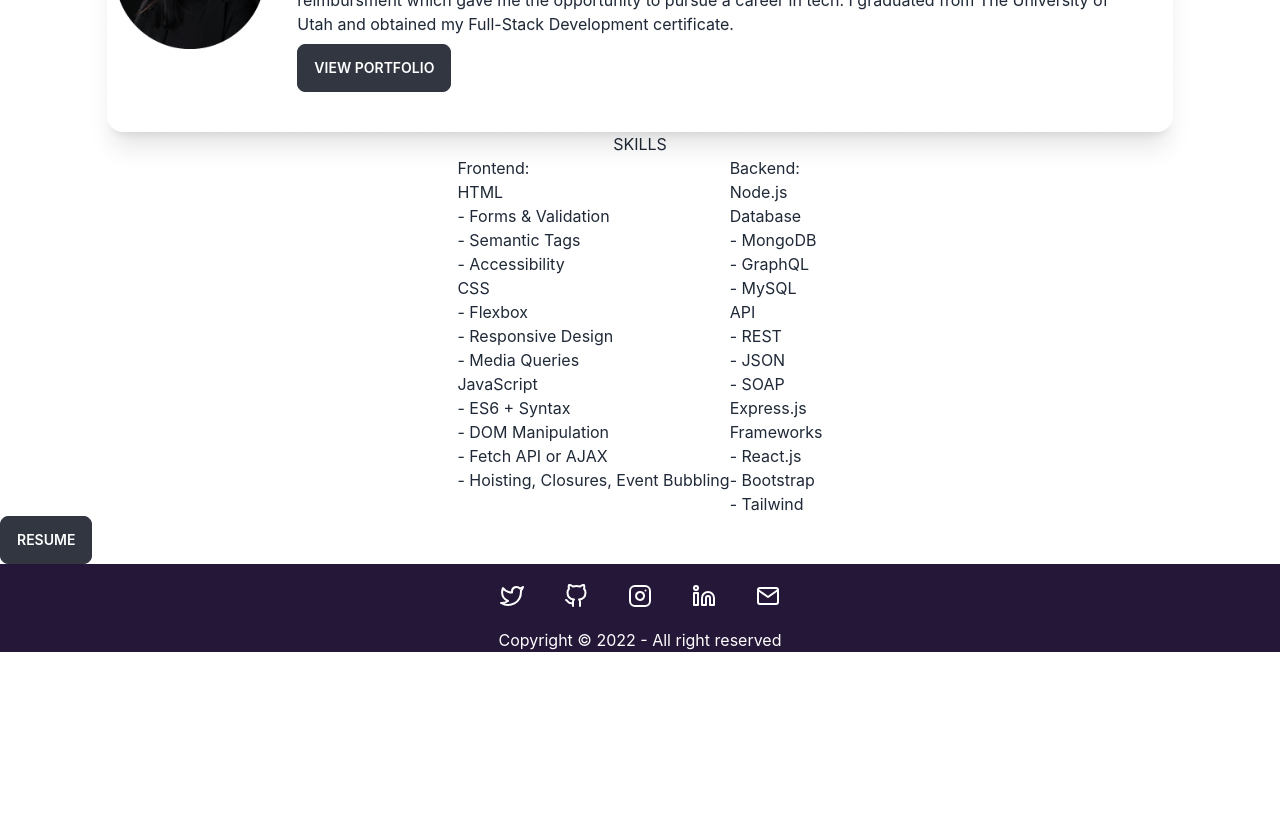
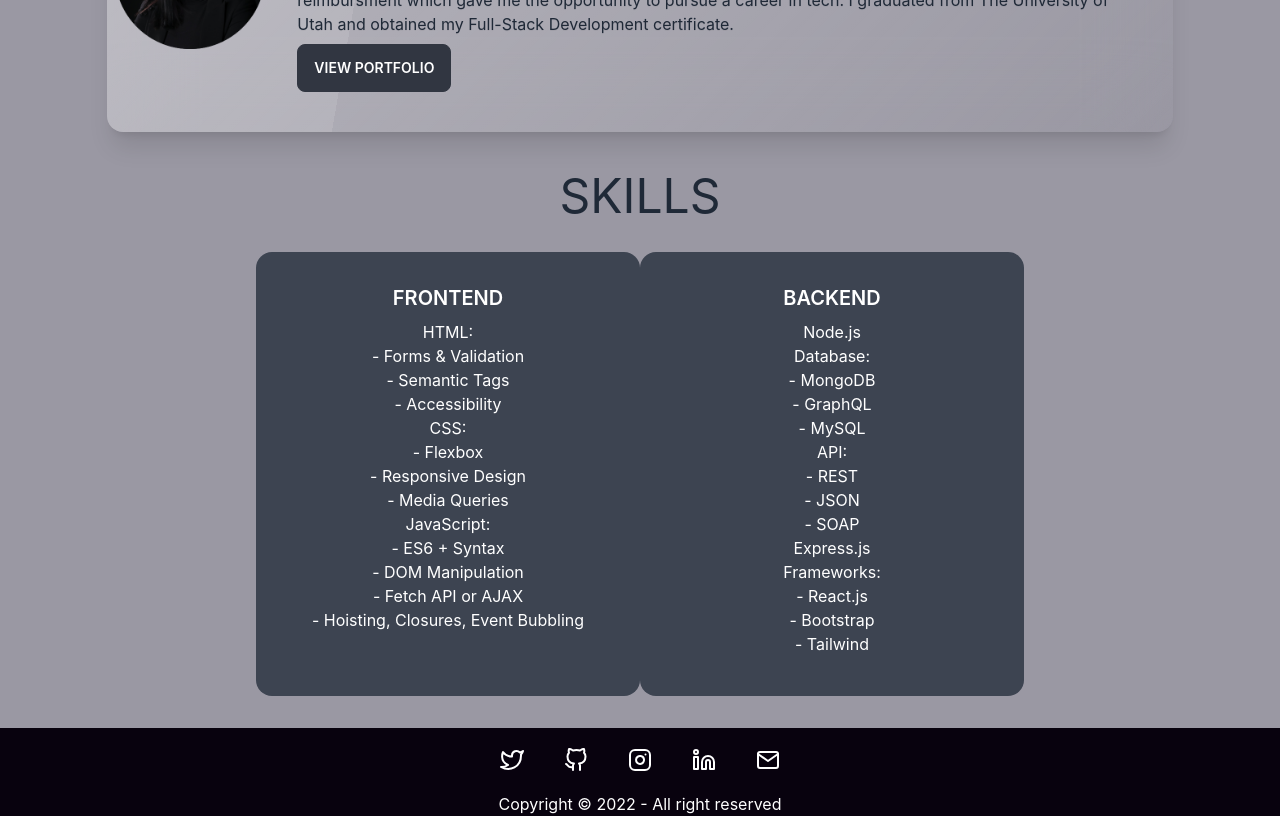
Before and after one commit to vhivestate/vhiivestate, a React (Create React App) app in the folder client/: page / in a window 1280 px wide. Shown: the part 1040-1856 px from the top of the page. Before the commit the page ends 1692 px from the top, so only its background shows below. Built offline with nearby package versions, Linux system fonts and the light colour scheme.

Commit message:
homepage

```diff
--- a/client/src/components/Footer.js
+++ b/client/src/components/Footer.js
@@ -9,7 +9,7 @@
 function Footer() {
 
   return (
-<footer className="footer-center bg-[#251738] text-white">
+<footer className="footer-center bg-[#08020e] text-white">
   <div>
     <div className="flex flex-wrap justify-center p-0">
     <a href='https://twitter.com/vhivestate' className=''> <Twitter></Twitter> </a>
--- a/client/src/pages/Landing.js
+++ b/client/src/pages/Landing.js
@@ -24,7 +24,7 @@
       </div>
     </div>
 
-    <div>
+    <div className='bg-[#29243c78]'>
     <div className='about pt-14'>
   <div className="card lg:card-side glass shadow-xl w-10/12 p-2">
     <figure><img src={Photo} alt="Album"/></figure>
@@ -44,49 +44,62 @@
     </div>
   </div>
 
-  <div className='resume'>
-<h1>SKILLS</h1>
-    <div className='skills'>
-        <div className='frontend'>
-        <h2>Frontend:</h2>
+{/* skills */}
+<h2 className='text-center pt-10 text-5xl	'>SKILLS</h2>
+  <div className='resume flex flex-wrap justify-center p-8'>
+<div className="card w-96 bg-neutral text-neutral-content">
+  <div className="card-body items-center text-center">
+    <h2 className="card-title">FRONTEND</h2>
+    <div className='frontend'>
         <dl>
-            <dt>HTML</dt>
+            <dt>HTML:</dt>
                 <dd> - Forms & Validation</dd>
                 <dd> - Semantic Tags</dd>
                 <dd> - Accessibility</dd>
-            <dt>CSS</dt>
+            <dt>CSS:</dt>
                 <dd>- Flexbox</dd>
                 <dd>- Responsive Design</dd>
                 <dd>- Media Queries</dd>
-            <dt>JavaScript</dt>
+            <dt>JavaScript:</dt>
                 <dd> - ES6 + Syntax </dd>
                 <dd> - DOM Manipulation </dd>
                 <dd> - Fetch API or AJAX</dd>
                 <dd> - Hoisting, Closures, Event Bubbling</dd>
         </dl>
         </div>
+    <div className="card-actions justify-end">
 
-        <div className='backend'>
-        <h2>Backend: </h2>
+    </div>
+  </div>
+</div>
+
+<div className="card w-96 bg-neutral text-neutral-content">
+  <div className="card-body items-center text-center">
+    <h2 className="card-title">BACKEND</h2>
+    <div className='backend'>
+
         <dl>
             <dt>Node.js</dt>
-            <dt>Database</dt>
+            <dt>Database:</dt>
                 <dd>- MongoDB</dd>
                 <dd>- GraphQL</dd>
                 <dd>- MySQL</dd>
-            <dt>API</dt>
+            <dt>API:</dt>
                 <dd>- REST</dd>
                 <dd>- JSON</dd>
                 <dd>- SOAP</dd>
             <dt>Express.js</dt>
-            <dt>Frameworks</dt>
+            <dt>Frameworks:</dt>
                 <dd>- React.js</dd>
                 <dd>- Bootstrap</dd>
                 <dd>- Tailwind</dd>
         </dl>
         </div>
+    <div className="card-actions justify-end">
     </div>
-    <button className="btn btn-active">Resume</button>
+  </div>
+</div>
+
     </div>
 
     </div>
--- a/client/src/pages/Resume.js
+++ b/client/src/pages/Resume.js
@@ -3,48 +3,61 @@
 function Resume() {
   return (
 
-<div className='resume'>
-<h1>SKILLS</h1>
-    <div className='skills'>
-        <div className='frontend'>
-        <h2>Frontend:</h2>
+<div className='resume flex flex-wrap justify-center'>
+
+<div className="card w-96 bg-neutral text-neutral-content">
+  <div className="card-body items-center text-center">
+    <h2 className="card-title">FRONTEND</h2>
+    <div className='frontend'>
         <dl>
-            <dt>HTML</dt>
+            <dt>HTML:</dt>
                 <dd> - Forms & Validation</dd>
                 <dd> - Semantic Tags</dd>
                 <dd> - Accessibility</dd>
-            <dt>CSS</dt>
+            <dt>CSS:</dt>
                 <dd>- Flexbox</dd>
                 <dd>- Responsive Design</dd>
                 <dd>- Media Queries</dd>
-            <dt>JavaScript</dt>
+            <dt>JavaScript:</dt>
                 <dd> - ES6 + Syntax </dd>
                 <dd> - DOM Manipulation </dd>
                 <dd> - Fetch API or AJAX</dd>
                 <dd> - Hoisting, Closures, Event Bubbling</dd>
         </dl>
         </div>
+    <div className="card-actions justify-end">
 
-        <div className='backend'>
-        <h2>Backend: </h2>
+    </div>
+  </div>
+</div>
+
+<div className="card w-96 bg-neutral text-neutral-content">
+  <div className="card-body items-center text-center">
+    <h2 className="card-title">BACKEND</h2>
+    <div className='backend'>
+
         <dl>
             <dt>Node.js</dt>
-            <dt>Database</dt>
+            <dt>Database:</dt>
                 <dd>- MongoDB</dd>
                 <dd>- GraphQL</dd>
                 <dd>- MySQL</dd>
-            <dt>API</dt>
+            <dt>API:</dt>
                 <dd>- REST</dd>
                 <dd>- JSON</dd>
                 <dd>- SOAP</dd>
             <dt>Express.js</dt>
-            <dt>Frameworks</dt>
+            <dt>Frameworks:</dt>
                 <dd>- React.js</dd>
                 <dd>- Bootstrap</dd>
                 <dd>- Tailwind</dd>
         </dl>
         </div>
+    <div className="card-actions justify-end">
     </div>
+  </div>
+</div>
+
     </div>
   )
 }
```
